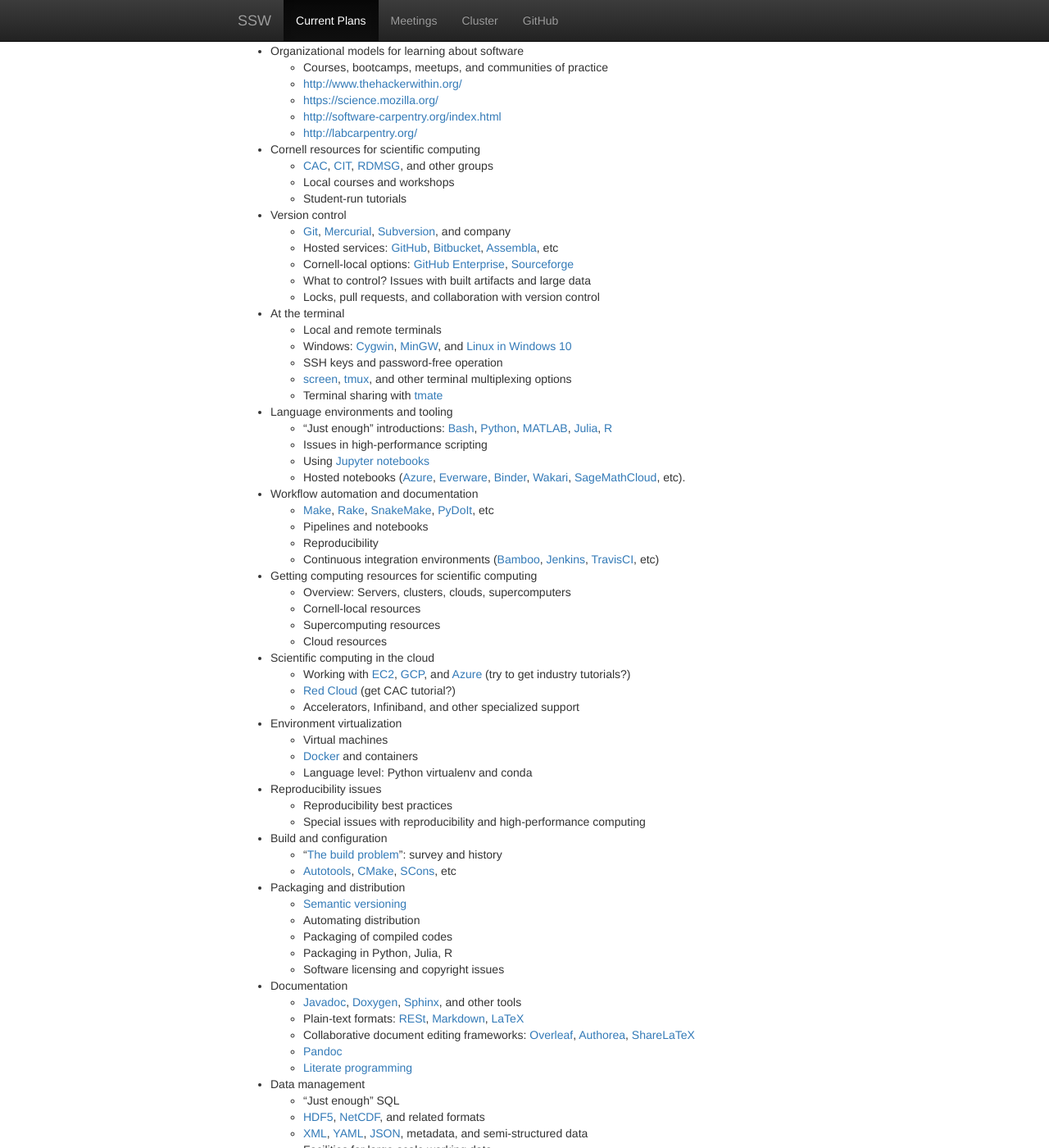
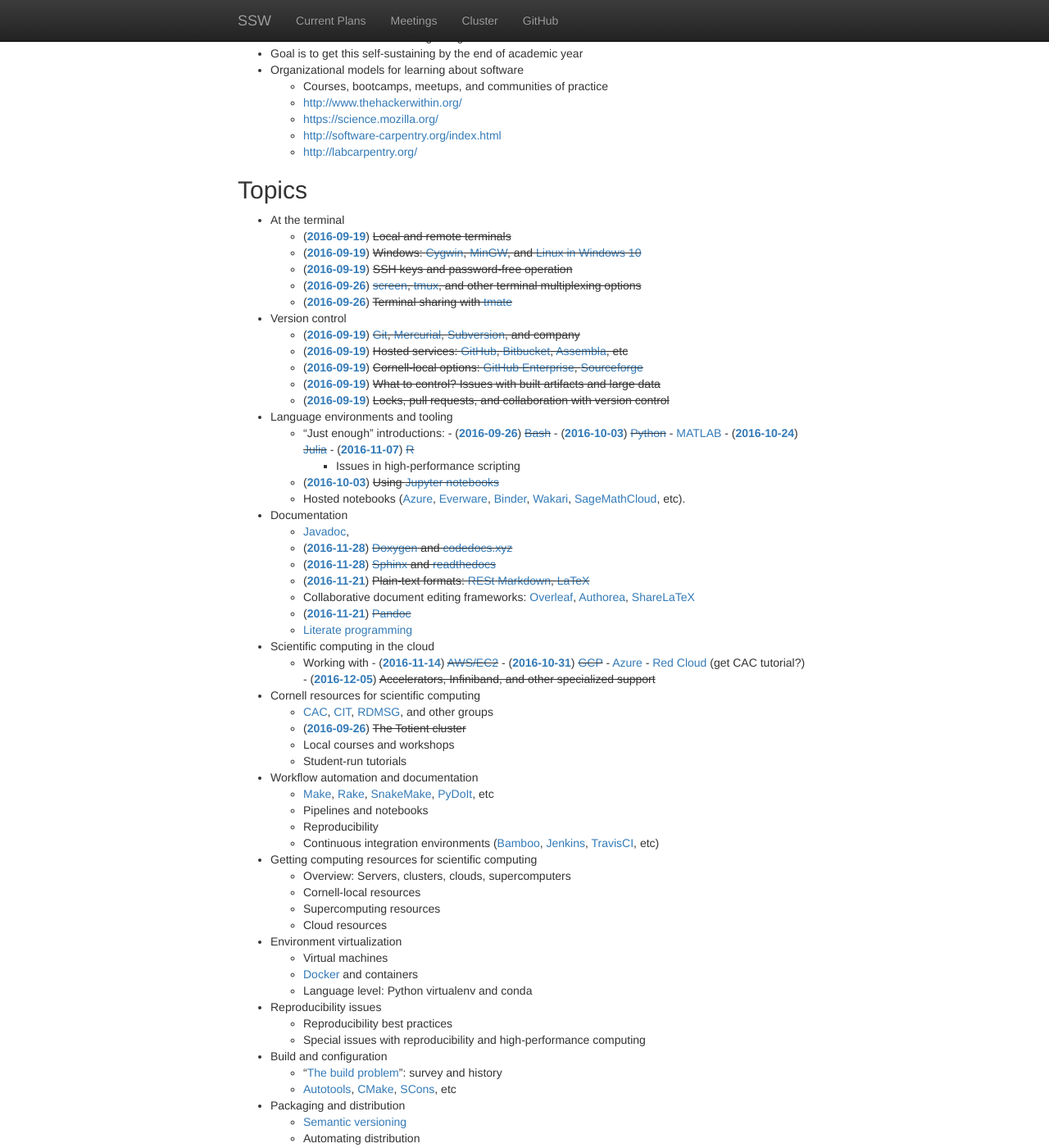
Before and after one commit to cornell-ssw/cornell-ssw.github.io, a Jekyll site: the page built from plans.md, in a window 1280 px wide and 1400 px high, scrolled down 218 px. Shown: the whole window at 82% size. Built offline with Jekyll 4.4.1, drawn with Linux system fonts in a browser that asks for light colours; nearby versions of some CDN libraries; our own code applies the rules of GitHub Pages for plain Markdown files.

Commit message:
Marked the topics that have been covered already

```diff
--- a/plans.md
+++ b/plans.md
@@ -1,8 +1,8 @@
 ---
-title: Current Plans
+# Current Plans
 ---
 
-- Logistics
+## Logistics
   - Will seek possible support from Intel, Amazon, MS, Google, others?
   - Formally plan to make this a student-run organization
   - Logistics: Monday 6-7 (?)
@@ -14,42 +14,72 @@
   - <https://science.mozilla.org/>
   - <http://software-carpentry.org/index.html>
   - <http://labcarpentry.org/>
+
+## Topics
+
+- At the terminal
+  - (**[2016-09-19](https://cornell-ssw.github.io/meetings/2016-09-19)**) <del>Local and remote terminals</del>
+  - (**[2016-09-19](https://cornell-ssw.github.io/meetings/2016-09-19)**) <del>Windows: [Cygwin](https://www.cygwin.com/),
+    [MinGW](http://www.mingw.org/), and
+    [Linux in Windows 10](https://msdn.microsoft.com/en-us/commandline/wsl/about)</del>
+  - (**[2016-09-19](https://cornell-ssw.github.io/meetings/2016-09-19)**) <del>SSH keys and password-free operation</del>
+  - (**[2016-09-26](https://cornell-ssw.github.io/meetings/2016-09-26)**) <del>[screen](https://www.gnu.org/software/screen/),
+    [tmux](https://tmux.github.io/), and other terminal multiplexing options</del>
+  - (**[2016-09-26](https://cornell-ssw.github.io/meetings/2016-09-26)**) <del>Terminal sharing with [tmate](https://tmate.io/)</del>
+
+- Version control
+  - (**[2016-09-19](https://cornell-ssw.github.io/meetings/2016-09-19)**) <del>[Git](https://git-scm.com/),
+    [Mercurial](https://www.mercurial-scm.org/),
+    [Subversion](https://subversion.apache.org/), and company</del>
+  - (**[2016-09-19](https://cornell-ssw.github.io/meetings/2016-09-19)**) <del>Hosted services: [GitHub](https://github.com/),
+    [Bitbucket](https://bitbucket.org/),
+    [Assembla](https://www.assembla.com/home), etc</del>
+  - (**[2016-09-19](https://cornell-ssw.github.io/meetings/2016-09-19)**) <del>Cornell-local options:
+    [GitHub Enterprise](http://www.it.cornell.edu/support/coecis/github.cfm), [Sourceforge](https://forge.cornell.edu/)</del>
+  - (**[2016-09-19](https://cornell-ssw.github.io/meetings/2016-09-19)**) <del>What to control?  Issues with built artifacts and large data</del>
+  - (**[2016-09-19](https://cornell-ssw.github.io/meetings/2016-09-19)**) <del>Locks, pull requests, and collaboration with version control</del>
+
+- Language environments and tooling
+  - "Just enough" introductions:
+  		- (**[2016-09-26](https://cornell-ssw.github.io/meetings/2016-09-26)**) <del>[Bash](http://tldp.org/LDP/abs/html/)</del>
+    	- (**[2016-10-03](https://cornell-ssw.github.io/meetings/2016-10-03)**) <del>[Python](https://docs.python.org/3/tutorial/)</del>
+    	- [MATLAB](http://www.cs.cornell.edu/courses/cs1132/2015sp/)
+    	- (**[2016-10-24](https://cornell-ssw.github.io/meetings/2016-10-24)**) <del>[Julia](http://julialang.org/learning/)</del>
+    	- (**[2016-11-07](https://cornell-ssw.github.io/meetings/2016-11-07)**) <del>[R](https://www.r-project.org/)</del>
+	- Issues in high-performance scripting
+  - (**[2016-10-03](https://cornell-ssw.github.io/meetings/2016-10-03)**) <del>Using [Jupyter notebooks](http://jupyter.org/)</del>
+  - Hosted notebooks ([Azure](https://notebooks.azure.com/), [Everware](https://github.com/everware), [Binder](http://mybinder.org/), [Wakari](https://wakari.io/), [SageMathCloud](https://cloud.sagemath.com/), etc).
+
+- Documentation
+  - [Javadoc](https://en.wikipedia.org/wiki/Javadoc),
+  - (**[2016-11-28](https://cornell-ssw.github.io/meetings/2016-11-28)**) <del>[Doxygen](http://www.doxygen.org/) and [codedocs.xyz](https://codedocs.xyz/)</del>
+  - (**[2016-11-28](https://cornell-ssw.github.io/meetings/2016-11-28)**) <del>[Sphinx](http://www.sphinx-doc.org/) and [readthedocs](https://readthedocs.org/)</del>
+  - (**[2016-11-21](https://cornell-ssw.github.io/meetings/2016-11-21)**) <del>Plain-text formats: [RESt](http://docutils.sourceforge.net/rst.html)
+    [Markdown](https://daringfireball.net/projects/markdown/),
+    [LaTeX](https://www.latex-project.org/)</del>
+  - Collaborative document editing frameworks:
+    [Overleaf](https://www.overleaf.com/),
+    [Authorea](https://www.authorea.com/),
+    [ShareLaTeX](https://www.sharelatex.com/)
+  - (**[2016-11-21](https://cornell-ssw.github.io/meetings/2016-11-21)**) <del>[Pandoc](http://pandoc.org/)</del>
+  - [Literate programming](http://www.literateprogramming.com/)
+
+- Scientific computing in the cloud
+  - Working with
+    	- (**[2016-11-14](https://cornell-ssw.github.io/meetings/2016-11-14)**) <del>[AWS/EC2](https://aws.amazon.com/)</del>
+    	- (**[2016-10-31](https://cornell-ssw.github.io/meetings/2016-10-31)**) <del>[GCP](https://cloud.google.com/)</del>
+    	- [Azure](https://azure.microsoft.com/en-us/)
+  		- [Red Cloud](https://www.cac.cornell.edu/services/cloudservices.aspx) (get CAC tutorial?)
+  		- (**[2016-12-05](https://cornell-ssw.github.io/meetings/2016-12-05)**) <del>Accelerators, Infiniband, and other specialized support</del>
+
 - Cornell resources for scientific computing
   - [CAC](https://www.cac.cornell.edu/),
     [CIT](http://www.it.cornell.edu/),
     [RDMSG](http://data.research.cornell.edu/), and other groups
+  - (**[2016-09-26](https://cornell-ssw.github.io/meetings/2016-09-26)**) <del>The Totient cluster</del>
   - Local courses and workshops
   - Student-run tutorials
-- Version control
-  - [Git](https://git-scm.com/),
-    [Mercurial](https://www.mercurial-scm.org/),
-    [Subversion](https://subversion.apache.org/), and company
-  - Hosted services: [GitHub](https://github.com/),
-    [Bitbucket](https://bitbucket.org/),
-    [Assembla](https://www.assembla.com/home), etc
-  - Cornell-local options:
-    [GitHub Enterprise](http://www.it.cornell.edu/support/coecis/github.cfm), [Sourceforge](https://forge.cornell.edu/)
-  - What to control?  Issues with built artifacts and large data
-  - Locks, pull requests, and collaboration with version control
-- At the terminal
-  - Local and remote terminals
-  - Windows: [Cygwin](https://www.cygwin.com/),
-    [MinGW](http://www.mingw.org/), and
-    [Linux in Windows 10](https://msdn.microsoft.com/en-us/commandline/wsl/about)
-  - SSH keys and password-free operation
-  - [screen](https://www.gnu.org/software/screen/),
-    [tmux](https://tmux.github.io/), and other terminal multiplexing options
-  - Terminal sharing with [tmate](https://tmate.io/)
-- Language environments and tooling
-  - "Just enough" introductions:
-    [Bash](http://tldp.org/LDP/abs/html/),
-    [Python](https://docs.python.org/3/tutorial/),
-    [MATLAB](http://www.cs.cornell.edu/courses/cs1132/2015sp/),
-    [Julia](http://julialang.org/learning/),
-    [R](https://www.r-project.org/)
-  - Issues in high-performance scripting
-  - Using [Jupyter notebooks](http://jupyter.org/)
-  - Hosted notebooks ([Azure](https://notebooks.azure.com/), [Everware](https://github.com/everware), [Binder](http://mybinder.org/), [Wakari](https://wakari.io/), [SageMathCloud](https://cloud.sagemath.com/), etc).
+
 - Workflow automation and documentation
   - [Make](https://www.gnu.org/software/make/manual/make.html),
     [Rake](https://ruby.github.io/rake/),
@@ -59,48 +89,33 @@
   - Reproducibility
   - Continuous integration environments ([Bamboo](https://www.atlassian.com/software/bamboo),
   [Jenkins](https://jenkins.io/), [TravisCI](https://travis-ci.org/), etc)
+
 - Getting computing resources for scientific computing
   - Overview: Servers, clusters, clouds, supercomputers
   - Cornell-local resources
   - Supercomputing resources
   - Cloud resources
-- Scientific computing in the cloud
-  - Working with
-    [EC2](https://aws.amazon.com/),
-    [GCP](https://cloud.google.com/), and
-    [Azure](https://azure.microsoft.com/en-us/) (try to get industry tutorials?)
-  - [Red Cloud](https://www.cac.cornell.edu/services/cloudservices.aspx) (get CAC tutorial?)
-  - Accelerators, Infiniband, and other specialized support
+
 - Environment virtualization
   - Virtual machines
   - [Docker](https://www.docker.com/) and containers
   - Language level: Python virtualenv and conda
+
 - Reproducibility issues
   - Reproducibility best practices
   - Special issues with reproducibility and high-performance computing
+
 - Build and configuration
   - "[The build problem](http://grosskurth.ca/bib/2003/dubois.pdf)": survey and history
   - [Autotools](https://www.gnu.org/software/automake/manual/html_node/Autotools-Introduction.html), [CMake](https://cmake.org/), [SCons](http://scons.org/), etc
+
 - Packaging and distribution
   - [Semantic versioning](http://semver.org/)
   - Automating distribution
   - Packaging of compiled codes
   - Packaging in Python, Julia, R
   - Software licensing and copyright issues
-- Documentation
-  - [Javadoc](https://en.wikipedia.org/wiki/Javadoc),
-    [Doxygen](http://www.doxygen.org/),
-    [Sphinx](http://www.sphinx-doc.org/), and other tools
-  - Plain-text formats:
-    [RESt](http://docutils.sourceforge.net/rst.html),
-    [Markdown](https://daringfireball.net/projects/markdown/),
-    [LaTeX](https://www.latex-project.org/)
-  - Collaborative document editing frameworks:
-    [Overleaf](https://www.overleaf.com/),
-    [Authorea](https://www.authorea.com/),
-    [ShareLaTeX](https://www.sharelatex.com/)
-  - [Pandoc](http://pandoc.org/)
-  - [Literate programming](http://www.literateprogramming.com/)
+
 - Data management
   - "Just enough" SQL
   - [HDF5](https://www.hdfgroup.org/HDF5/),
@@ -116,6 +131,7 @@
     [Dryad](http://www.datadryad.org/),
     [re3data](http://www.re3data.org/),
     [eCommons](https://ecommons.cornell.edu/)
+
 - Plotting and visualization
   - [Matplotlib](http://matplotlib.org/),
      [Seaborn](https://stanford.edu/~mwaskom/software/seaborn/),
@@ -124,6 +140,7 @@
   - Visualization of network data
   - Simulation visualization with [VisIt](https://wci.llnl.gov/simulation/computer-codes/visit/) and [Paraview](http://www.paraview.org/)
   - [XTK](https://github.com/xtk/X)
+
 - Testing and company
   - Linting code
   - Code reviews and tools
@@ -134,11 +151,13 @@
   - Continuous integration tools and services
   - Tickets and bug databases
   - Special issues in testing of numerical codes
+
 - Monitoring and checkpointing
   - Assertions and exceptions
   - Logging systems
   - Automated checkpoints
   - Application-level checkpointing
+
 - Tuning
   - "Just enough" computer architecture
   - Profiling for scripts and compiled codes
@@ -146,12 +165,14 @@
   - Sources for tuned libraries
   - Accelerator-aided libraries
   - Software modernization resources
+
 - Mixed language programming
   - Models: script-driven, embedded scripting, configuration languages,
     cross-language library calls, code generation
   - Interface generators
   - Function calls vs inter-process communication
   - Build-time issues: portability, standard libraries, linkage
+
 - Fast math frameworks and libraries
   - [PETSc](https://www.mcs.anl.gov/petsc/) and [Trilinos](https://trilinos.org/)
   - [ACTS collection](http://acts.nersc.gov/)
```
